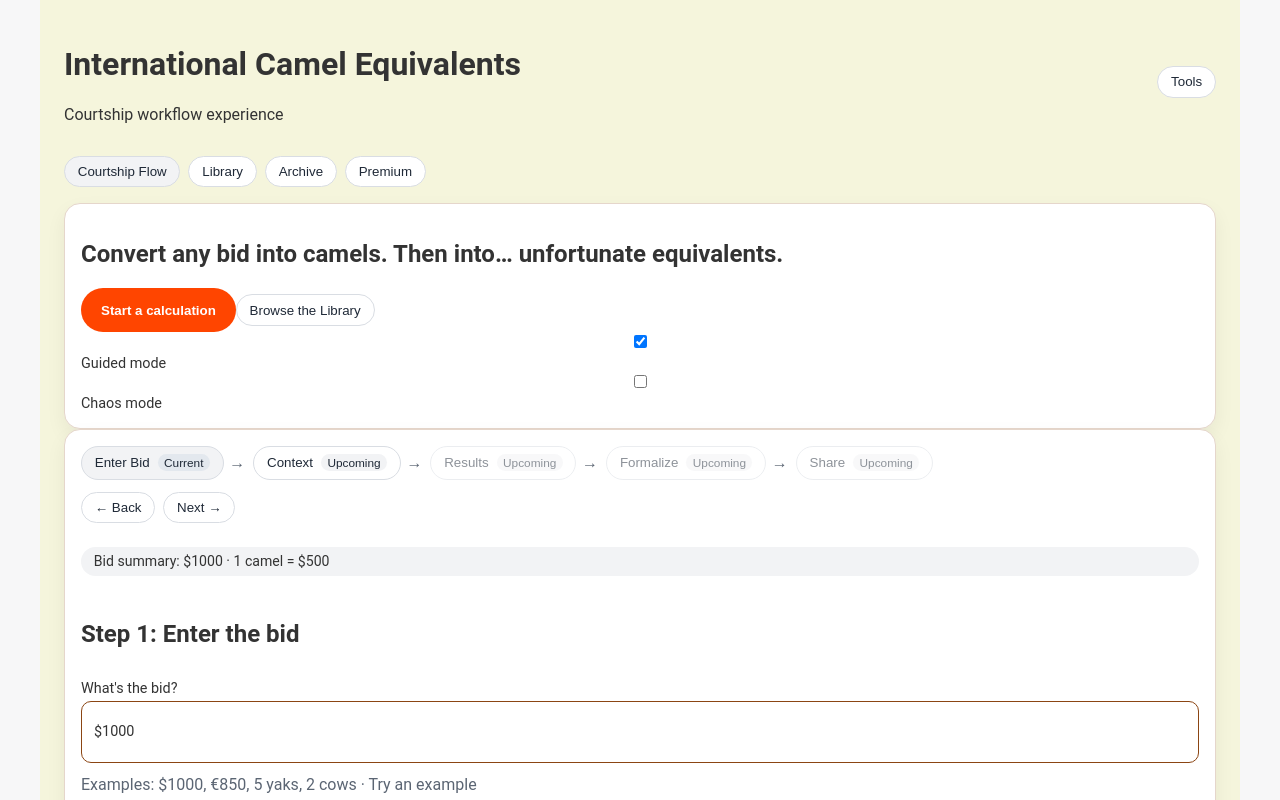
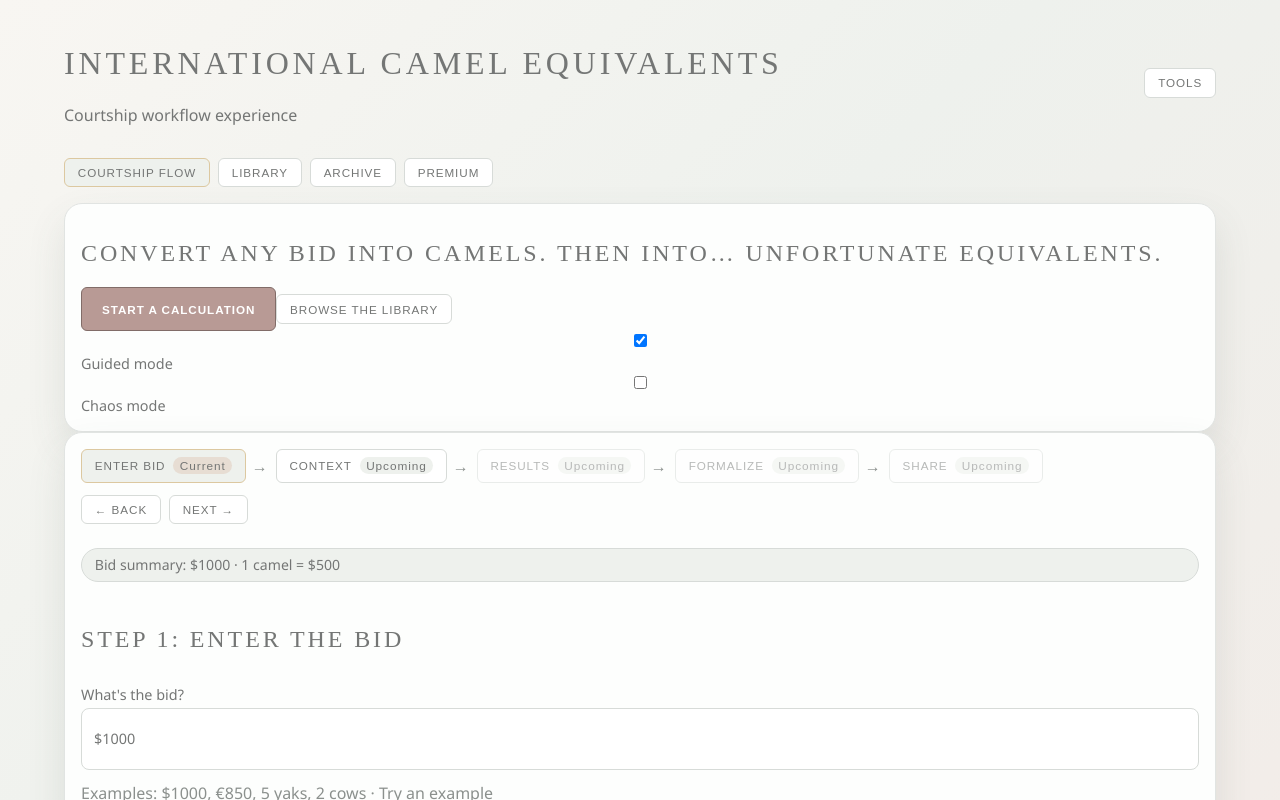
Before and after one commit to dmeehan45/international-camel-equivalents, a React (Vite) app: page / in a window 1280 px wide. Shown: the top 800 px of the page. Built offline with nearby package versions, Linux system fonts and the light colour scheme.

Commit message:
Apply wedding design system across app surfaces

```diff
--- a/src/app.css
+++ b/src/app.css
@@ -1,21 +1,23 @@
 :root {
-  font-family: Inter, system-ui, -apple-system, Segoe UI, Roboto, sans-serif;
+  font-family: var(--ccc-font-body);
+  --font-heading: var(--ccc-font-heading);
   --space-2: 0.5rem;
   --space-3: 0.75rem;
   --space-4: 1rem;
   --space-6: 1.5rem;
-  --surface-0: #f7f7f8;
-  --surface-1: #ffffff;
-  --surface-2: #f2f3f5;
-  --border-muted: #d9dde3;
-  --text-main: #1f2937;
-  --text-subtle: #5b6573;
-  --accent-primary: var(--ccc-proxy-pandemonium);
+  --surface-0: var(--ccc-ivory-mist);
+  --surface-1: var(--ccc-pearl-white);
+  --surface-2: var(--ccc-sage-mist);
+  --border-muted: var(--ccc-stone-border);
+  --text-main: var(--ccc-eucalyptus-ink);
+  --text-subtle: #8b908d;
+  --accent-primary: var(--ccc-muted-rose);
+  --accent-secondary: var(--ccc-champagne);
 }
 
 body {
   margin: 0;
-  background: var(--surface-0);
+  background: var(--ccc-soft-floral-fade);
   color: var(--text-main);
 }
 
@@ -25,10 +27,29 @@ body {
   padding: var(--space-6);
 }
 
+.hero {
+  font-family: var(--font-heading);
+  font-size: clamp(2.2rem, 4vw, 3.75rem);
+  letter-spacing: 0.2em;
+  text-transform: uppercase;
+  color: var(--text-main);
+  margin: 0.25rem 0;
+}
+
 .header-row {
   display: flex;
   justify-content: space-between;
   align-items: center;
+}
+
+.header-row h1,
+.view-card h2,
+.view-card h3 {
+  font-family: var(--font-heading);
+  letter-spacing: 0.12em;
+  text-transform: uppercase;
+  color: var(--text-main);
+  font-weight: 500;
 }
 
 .route-nav {
@@ -38,30 +59,39 @@ body {
   margin: var(--space-4) 0;
 }
 
+.route-nav button {
+  background: color-mix(in srgb, var(--surface-1) 92%, var(--surface-2));
+}
+
 .route-nav button,
 .step,
 button {
   text-decoration: none;
   border: 1px solid var(--border-muted);
-  border-radius: 999px;
+  border-radius: var(--ccc-button-radius);
   padding: 0.45rem 0.8rem;
   color: var(--text-main);
   background: var(--surface-1);
   cursor: pointer;
+  letter-spacing: 0.08em;
+  text-transform: uppercase;
+  font-size: 0.73rem;
 }
 
 .route-nav .active,
 .step.active {
   background: var(--surface-2);
   color: var(--text-main);
+  border-color: var(--accent-secondary);
 }
 
 .view-card {
   position: relative;
-  background: var(--surface-1);
-  border-radius: 16px;
+  background: color-mix(in srgb, var(--surface-1) 90%, var(--surface-2));
+  border-radius: 18px;
   padding: var(--space-4);
-  box-shadow: 0 8px 20px rgba(15, 23, 42, 0.06);
+  border: 1px solid color-mix(in srgb, var(--border-muted) 75%, white);
+  box-shadow: 0 18px 38px rgba(77, 88, 82, 0.12);
 }
 
 .overlay {
@@ -73,6 +103,7 @@ button {
   top: 0;
   z-index: 1;
   background: var(--surface-2);
+  border: 1px solid var(--border-muted);
   border-radius: 999px;
   padding: 0.4rem 0.8rem;
   margin-bottom: var(--space-3);
@@ -127,17 +158,21 @@ textarea {
   background: var(--surface-1);
 }
 
-.hero {
-  font-size: 2rem;
-  margin: 0.25rem 0;
+input:focus,
+select:focus,
+textarea:focus,
+button:focus-visible {
+  outline: 2px solid color-mix(in srgb, var(--accent-secondary) 70%, white);
+  outline-offset: 2px;
 }
 
+
 .error {
-  color: #b91c1c;
+  color: var(--ccc-error-berry);
 }
 
 .result {
-  color: #374151;
+  color: var(--ccc-success-leaf);
 }
 
 .helper {
@@ -208,11 +243,11 @@ textarea {
 }
 
 .step-status.completed {
-  background: #e7ecef;
+  background: #dbe5de;
 }
 
 .step-status.current {
-  background: #e3e8ee;
+  background: #e7ddd3;
 }
 
 .step-status.upcoming {
@@ -250,6 +285,7 @@ pre {
   background: var(--surface-2);
   padding: var(--space-3);
   border-radius: 8px;
+  border: 1px solid var(--border-muted);
 }
 
 .tools {
--- a/src/design/theme.css
+++ b/src/design/theme.css
@@ -1,55 +1,63 @@
 :root {
-  --ccc-camel-core: #d2a679;
-  --ccc-hump-highlight: #8b4513;
-  --ccc-proxy-pandemonium: #ff4500;
-  --ccc-bid-bliss: #228b22;
-  --ccc-dowry-disaster: #ff1493;
-  --ccc-sand-dune: #f5f5dc;
-  --ccc-text-primary: #333333;
-  --ccc-text-secondary: #696969;
-  --ccc-yak-yak-yellow: #ffd700;
-  --ccc-shark-shock-blue: #00bfff;
-  --ccc-monkey-mayhem-purple: #9370db;
-  --ccc-card-radius: 16px;
+  --ccc-ivory-mist: #f8f6f2;
+  --ccc-pearl-white: #ffffff;
+  --ccc-sage-mist: #eef1ed;
+  --ccc-stone-border: #d7dbd8;
+  --ccc-eucalyptus-ink: #747675;
+  --ccc-charcoal-vow: #2f3331;
+  --ccc-champagne: #dcc8a0;
+  --ccc-muted-rose: #b89a95;
+  --ccc-success-leaf: #5e7e69;
+  --ccc-error-berry: #9c5454;
+  --ccc-card-radius: 18px;
   --ccc-pill-radius: 999px;
-  --ccc-transition-standard: 240ms;
-  --ccc-camel-gradient: linear-gradient(to right, #d2a679, #ff4500);
+  --ccc-button-radius: 6px;
+  --ccc-transition-standard: 220ms;
+  --ccc-soft-floral-fade: linear-gradient(135deg, #f8f6f2 0%, #eef1ed 45%, #f3ece8 100%);
+  --ccc-font-heading: "Cormorant Infant", "Times New Roman", Georgia, serif;
+  --ccc-font-body: "Josefin Sans", "Avenir Next", "Segoe UI", sans-serif;
 }
 
 [data-theme='dark'] {
-  --ccc-camel-core: #4a3728;
-  --ccc-hump-highlight: #c48a5e;
-  --ccc-sand-dune: #2f2f2f;
-  --ccc-text-primary: #ededed;
-  --ccc-text-secondary: #c8c8c8;
+  --ccc-ivory-mist: #1e2220;
+  --ccc-pearl-white: #252a28;
+  --ccc-sage-mist: #2d3430;
+  --ccc-stone-border: #4a514d;
+  --ccc-eucalyptus-ink: #d4d8d5;
+  --ccc-charcoal-vow: #eff3f0;
+  --ccc-champagne: #bdaa83;
+  --ccc-muted-rose: #a4837e;
+  --ccc-success-leaf: #83a68e;
+  --ccc-error-berry: #cf8585;
 }
 
 .ccc-app {
-  background: var(--ccc-sand-dune);
-  color: var(--ccc-text-primary);
-  font-family: Roboto, Arial, sans-serif;
+  background: var(--ccc-soft-floral-fade);
+  color: var(--ccc-eucalyptus-ink);
+  font-family: var(--ccc-font-body);
   min-height: 100vh;
 }
 
 .ccc-card {
-  background: #fff;
-  border: 1px solid color-mix(in srgb, var(--ccc-hump-highlight) 22%, white);
+  background: color-mix(in srgb, var(--ccc-pearl-white) 90%, var(--ccc-sage-mist));
+  border: 1px solid color-mix(in srgb, var(--ccc-stone-border) 75%, white);
   border-radius: var(--ccc-card-radius);
   padding: 16px;
 }
 
 .ccc-heading {
-  color: var(--ccc-hump-highlight);
-  font-family: Fredoka, Roboto, Arial, sans-serif;
-  text-shadow: none;
+  color: var(--ccc-eucalyptus-ink);
+  font-family: var(--ccc-font-heading);
+  letter-spacing: 0.12em;
+  text-transform: uppercase;
 }
 
 .ccc-button-primary {
   align-items: center;
-  background: var(--ccc-proxy-pandemonium);
-  border: 0;
-  border-radius: var(--ccc-pill-radius);
-  color: #fff;
+  background: var(--ccc-muted-rose);
+  border: 1px solid color-mix(in srgb, var(--ccc-muted-rose) 70%, black);
+  border-radius: var(--ccc-button-radius);
+  color: var(--ccc-pearl-white);
   cursor: pointer;
   display: inline-flex;
   font-weight: 700;
@@ -57,23 +65,23 @@
   min-height: 44px;
   min-width: 44px;
   padding: 10px 20px;
-  transition: transform var(--ccc-transition-standard) ease;
+  transition: transform var(--ccc-transition-standard) ease, background var(--ccc-transition-standard) ease;
 }
 
 .ccc-button-primary:hover {
-  background: color-mix(in srgb, var(--ccc-proxy-pandemonium) 90%, black);
+  background: color-mix(in srgb, var(--ccc-muted-rose) 86%, black);
 }
 
 .chaos-mode .ccc-button-primary:hover,
 .chaos-mode .chaos-surface {
-  background: var(--ccc-camel-gradient);
+  background: var(--ccc-soft-floral-fade);
   transform: rotate(1deg) scale(1.02);
 }
 
 .ccc-input {
-  border: 1px solid var(--ccc-hump-highlight);
-  border-radius: 10px;
-  color: var(--ccc-text-primary);
+  border: 1px solid var(--ccc-stone-border);
+  border-radius: 8px;
+  color: var(--ccc-eucalyptus-ink);
   min-height: 44px;
   padding: 8px 12px;
 }
```
Also changed, not shown: src/design/tokens.js (+30 -30 lines), 1 other file (tests, documents, lock files or other folders).
